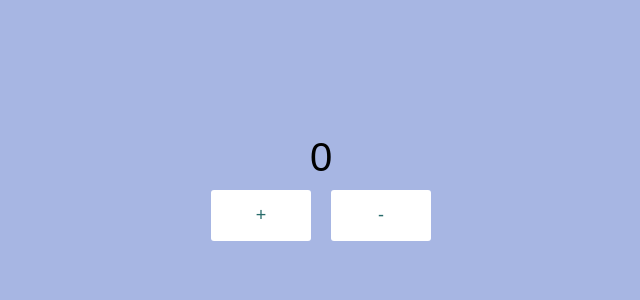
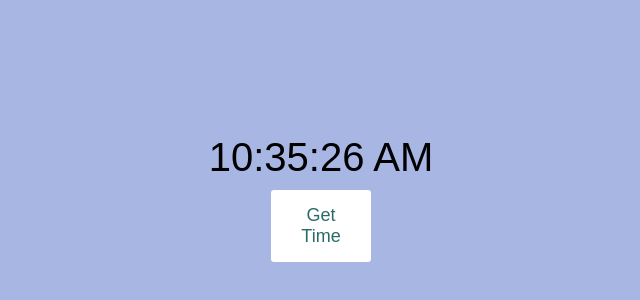
Before and after one commit to OptimoLynx/app-pro, a React (Create React App) app: page / in a window 1280 px wide. Shown: the part 70-370 px from the top of the page, without its empty margins (319-959 px from the left). Built offline with nearby package versions, Linux system fonts and the light colour scheme.

Commit message:
dynamic time update on page

```diff
--- a/src/components/App.jsx
+++ b/src/components/App.jsx
@@ -1,8 +1,9 @@
 import React from "react";
-import General from "./hook/General";
+import Time from "./hook/Time";
+
 
 function App() {
-  return <General />;
+  return <Time />
 }
 
 export default App;
--- /dev/null
+++ b/src/components/hook/Time.jsx
@@ -0,0 +1,26 @@
+import React, { useState } from "react";
+
+function Time() {
+  //Destructure method
+  //create dynamic time automatic update
+  setInterval(updateTime, 1000);
+
+  const now = new Date().toLocaleTimeString();
+
+  const [time, setTime] = useState(now);
+
+  function updateTime() {
+    //udpate time when user press on Button
+    const newTime = new Date().toLocaleTimeString();
+    setTime(newTime);
+  }
+
+  return (
+    <div className="container">
+      <h1>{time}</h1>
+      <button onClick={updateTime}>Get Time</button>
+    </div>
+  );
+}
+
+export default Time;
```
